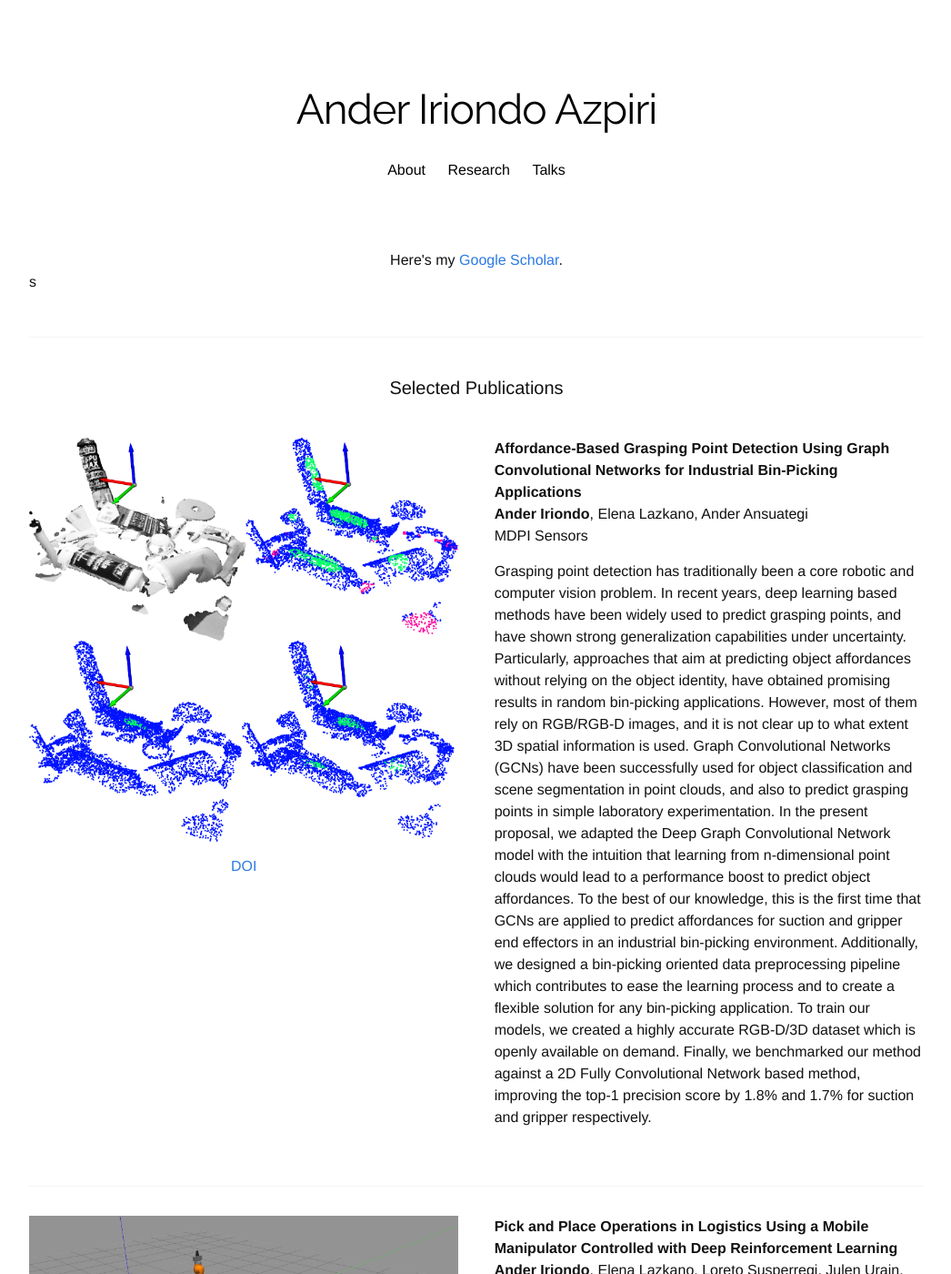
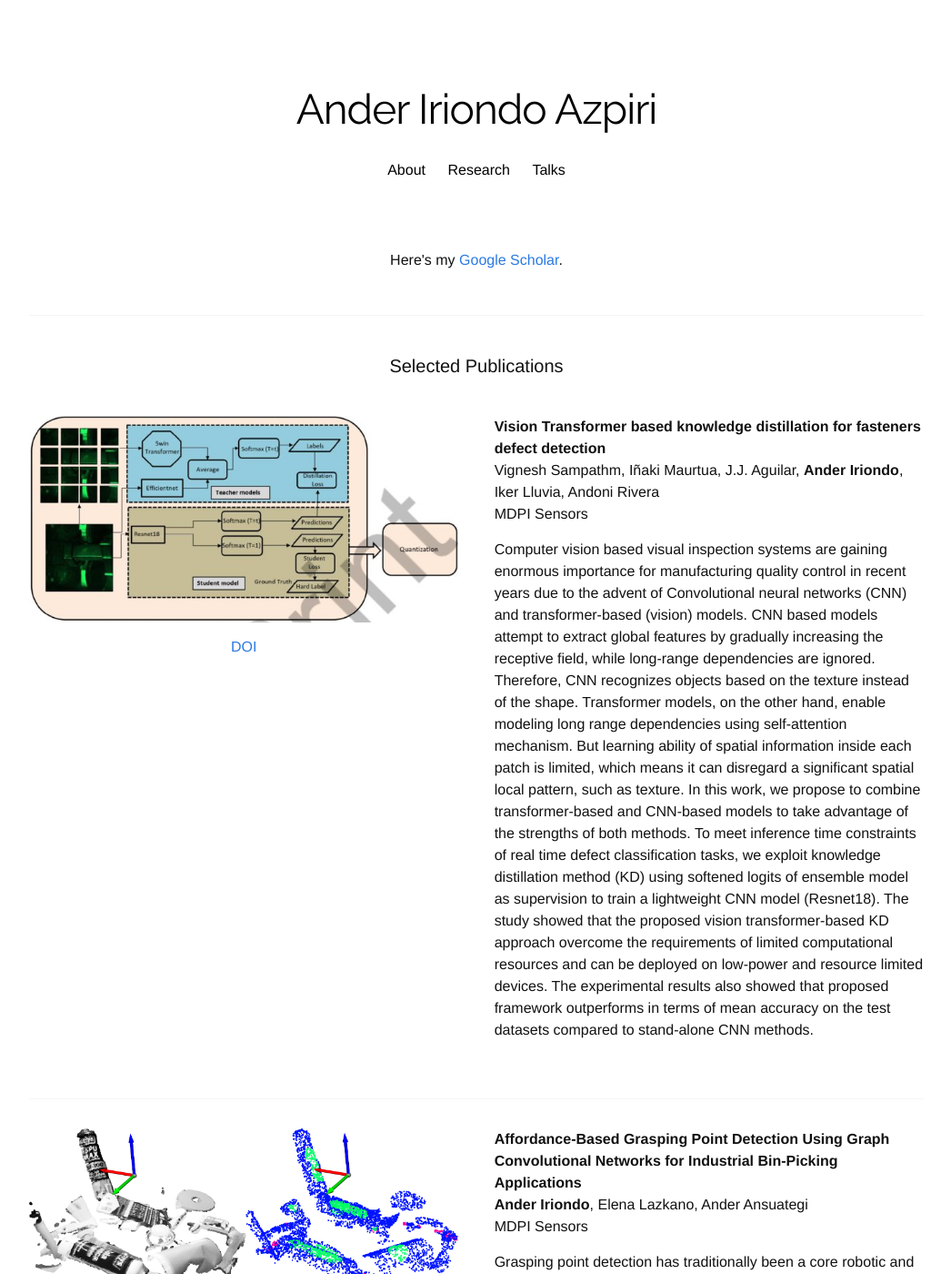
Before and after one commit to anderiri2/anderiri2.github.io, a Jekyll site: the page built from research.html, in a window 1280 px wide and 1400 px high. Shown: the whole window at 91% size, without its empty margins (116-1162 px from the left). Built offline with Jekyll 4.4.1, drawn with Linux system fonts in a browser that asks for light colours; nearby versions of some CDN libraries; some web fonts are replaced; a style sheet for code colours, icons or effects is not loaded.

Commit message:
Add third research.

```diff
--- a/research.html
+++ b/research.html
@@ -7,14 +7,38 @@ title: "Research Overview"
   Here's my <a href="https://scholar.google.es/citations?user=Hy-Z3PoAAAAJ&hl=en">Google Scholar</a>.
 </center>
 
-<!-- <h2 id='preprints' class="page-heading">Preprints</h2> -->s
-
+<!-- <h2 id='preprints' class="page-heading">Preprints</h2> -->
 
 
 <div class="divider"></div>
 
 
 <h2 id='publications' class="page-heading"> Selected Publications</h2>
+
+<div class="row">
+  <div class="six columns">
+    <img style="margin-top:0em" src="/images/research/icecet.jpg">
+<!--       <img style="margin-top:0em" src="/images/research/image_reincarnation.png"> -->
+    <table>
+      <tr>
+        <td><a href="https://doi.org/10.1109/ICECET55527.2022.9872566">DOI</a></td>
+
+      </tr>
+    </table>
+  </div>
+
+  <div class="six columns">
+
+    <b> Vision Transformer based knowledge distillation for fasteners defect detection </b>
+    <p> Vignesh Sampathm, Iñaki Maurtua, J.J. Aguilar, <b>Ander Iriondo</b>, Iker Lluvia, Andoni Rivera <br />
+    MDPI Sensors </p>
+  <p> Computer vision based visual inspection systems are gaining enormous importance for manufacturing quality control in recent years due to the advent of Convolutional neural networks (CNN) and transformer-based (vision) models. CNN based models attempt to extract global features by gradually increasing the receptive field, while long-range dependencies are ignored. Therefore, CNN recognizes objects based on the texture instead of the shape. Transformer models, on the other hand, enable modeling long range dependencies using self-attention mechanism. But learning ability of spatial information inside each patch is limited, which means it can disregard a significant spatial local pattern, such as texture. In this work, we propose to combine transformer-based and CNN-based models to take advantage of the strengths of both methods. To meet inference time constraints of real time defect classification tasks, we exploit knowledge distillation method (KD) using softened logits of ensemble model as supervision to train a lightweight CNN model (Resnet18). The study showed that the proposed vision transformer-based KD approach overcome the requirements of limited computational resources and can be deployed on low-power and resource limited devices. The experimental results also showed that proposed framework outperforms in terms of mean accuracy on the test datasets compared to stand-alone CNN methods.
+  </p>
+  </div>
+</div>
+
+<div class="divider"></div>
+
 <div class="row">
   <div class="six columns">
     <img style="margin-top:0em" src="/images/research/sensors.png">
```
Also changed, not shown: images/research/icecet.jpg (added).
